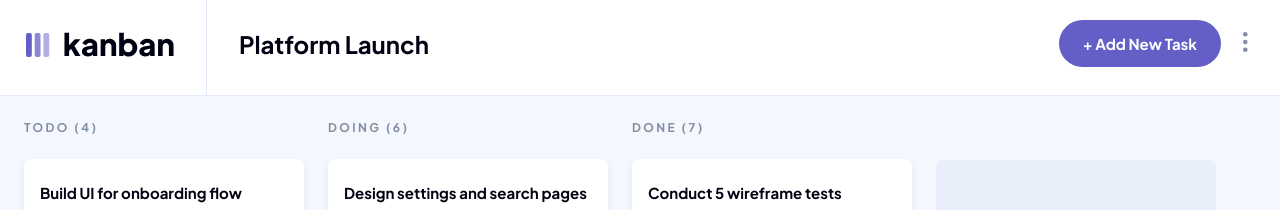
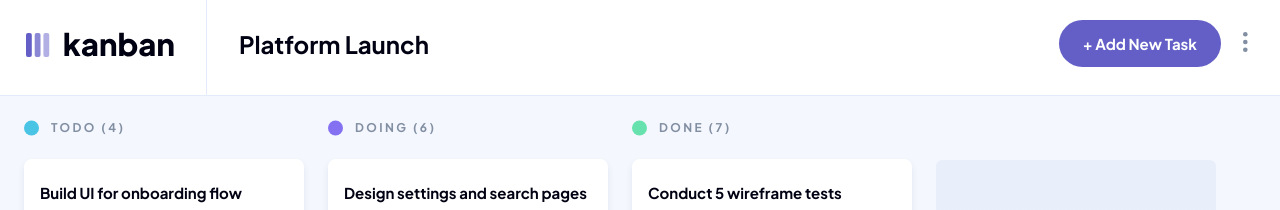
Before and after one commit to emerlyy/kanban, a React (Vite) app: page / in a window 1280 px wide. Shown: the top 210 px of the page. Built offline with nearby package versions, Linux system fonts and the light colour scheme.

Commit message:
added color points to the column title

```diff
--- a/src/ui/Column/Column.module.css
+++ b/src/ui/Column/Column.module.css
@@ -2,10 +2,36 @@
 	width: 280px;
 	display: flex;
 	flex-direction: column;
+
+	&:nth-child(3n + 1) {
+		--point-color: #49c4e5;
+	}
+
+	&:nth-child(3n + 2) {
+		--point-color: #8471f2;
+	}
+
+	&:nth-child(3n + 3) {
+		--point-color: #67e2ae;
+	}
 }
 
 .columnTitle {
+	position: relative;
 	margin-bottom: 24px;
+	padding-left: 27px;
+
+	&:before {
+		content: "";
+		position: absolute;
+		aspect-ratio: 1;
+		width: 15px;
+		left: 0;
+		top: 50%;
+		translate: 0 -50%;
+		border-radius: 50%;
+		background-color: var(--point-color, gray);
+	}
 }
 
 .tasksWrapper {
```
